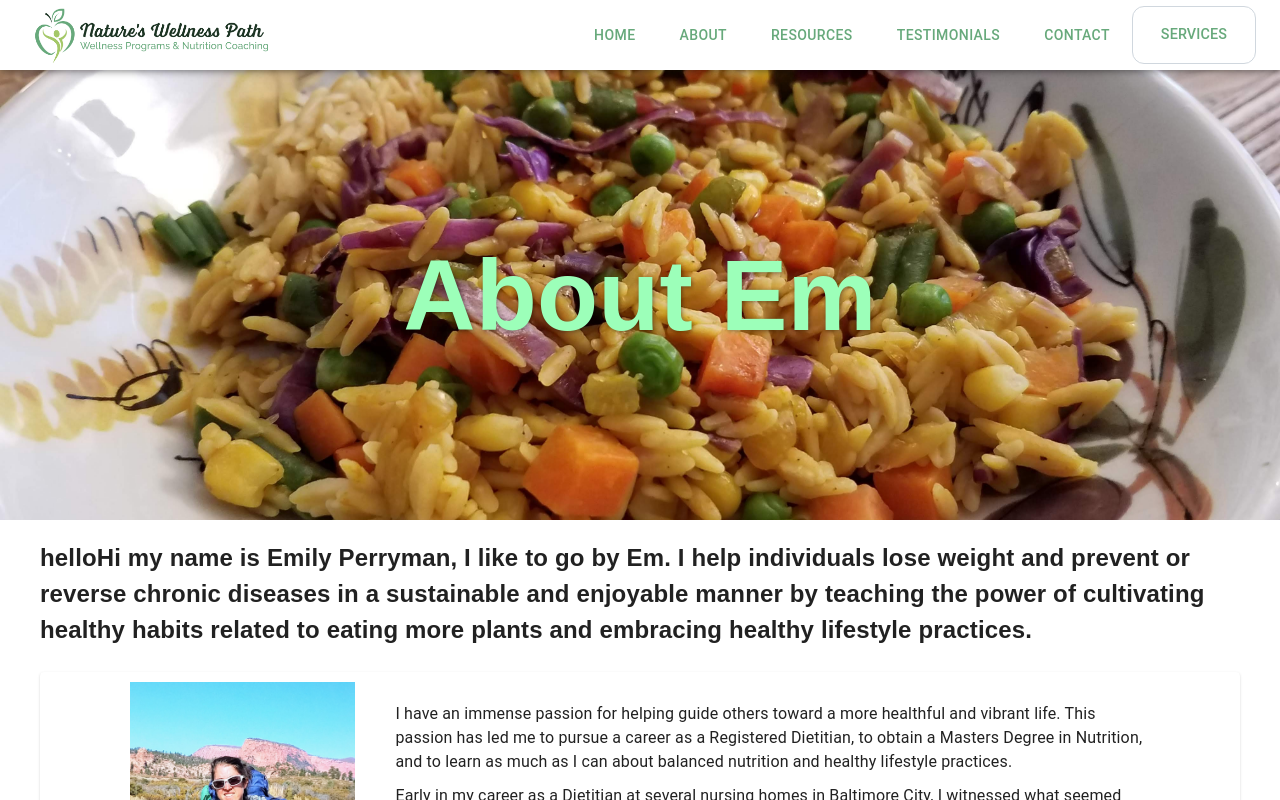
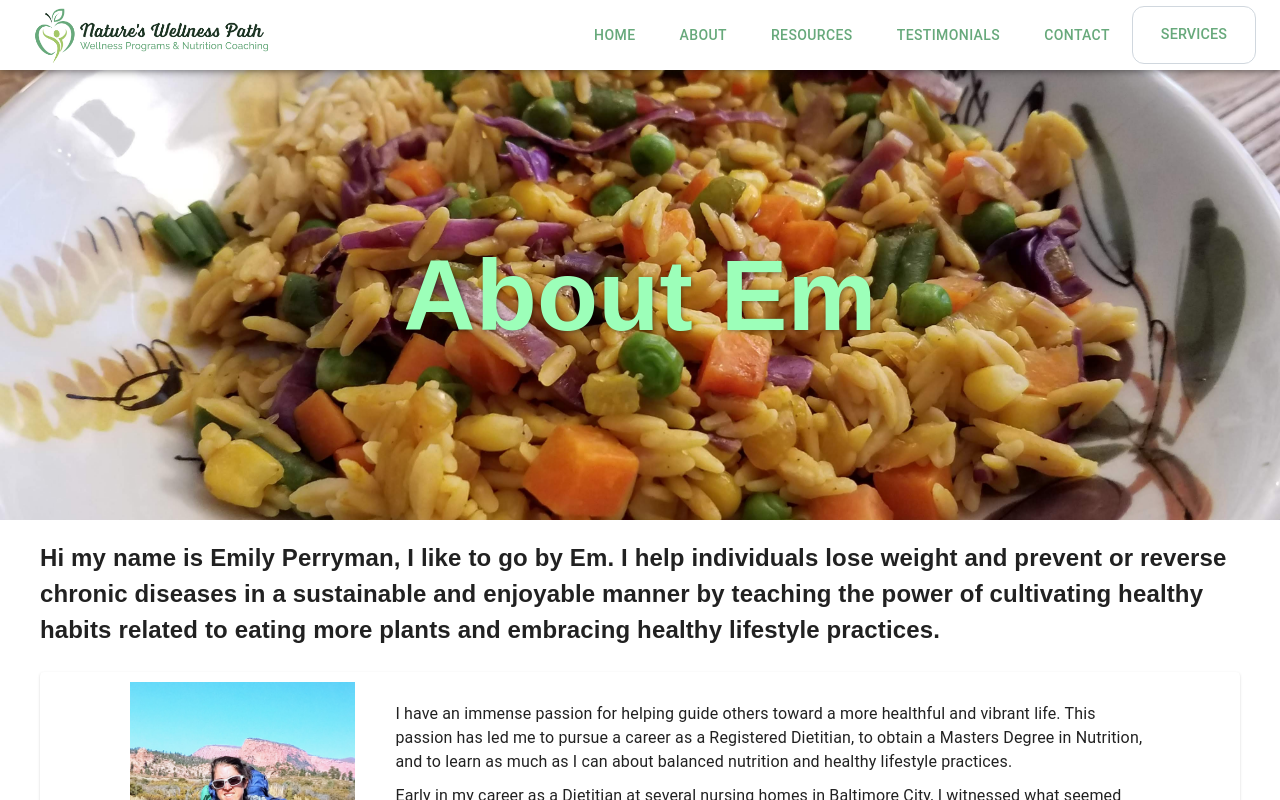
Before and after one commit to ChrisDietrich405/natures-wellness, a Next.js app: page /about in a window 1280 px wide. Shown: the top 800 px of the page. Built offline with nearby package versions, Linux system fonts and the light colour scheme.

Commit message:
first commit

```diff
--- a/pages/about/index.js
+++ b/pages/about/index.js
@@ -17,7 +17,7 @@ const About = () => {
         <div className={styles.title_container}>
           <div className={styles.inner_container}>
             <h2 className={styles.about_intro_sub_title}>
-              helloHi my name is Emily Perryman, I like to go by Em. I help
+              Hi my name is Emily Perryman, I like to go by Em. I help
               individuals lose weight and prevent or reverse chronic diseases in
               a sustainable and enjoyable manner by teaching the power of
               cultivating healthy habits related to eating more plants and
```
